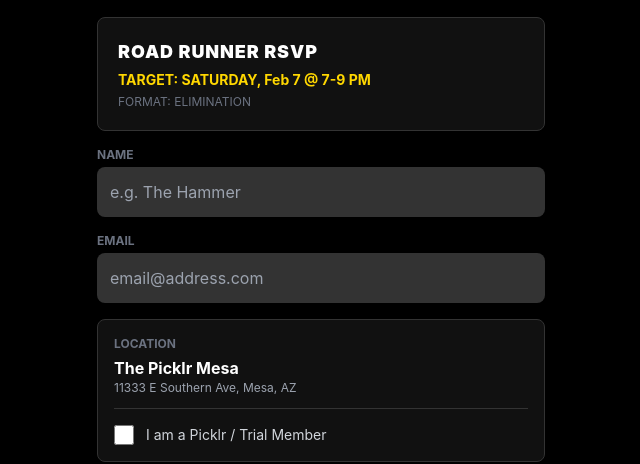
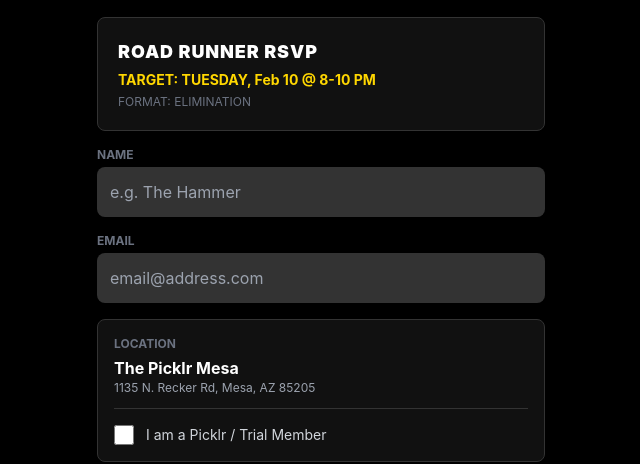
Before and after one commit to kabyfunfit/qcrr_site, a React (Vite) app: page / in a window 1280 px wide. Shown: the part 125-589 px from the top of the page, without its empty margins (319-959 px from the left). Built offline with nearby package versions, Linux system fonts and the light colour scheme; no server answers.

Commit message:
date update

```diff
--- a/src/pages/RSVP.jsx
+++ b/src/pages/RSVP.jsx
@@ -8,21 +8,48 @@
 
 // --- DATE HELPERS ---
 
-// 1. For Display (e.g. "Feb 7")
-const getDisplayDate = () => {
+const getNextTuesday = () => {
   const today = new Date();
   const nextDate = new Date(today);
-  nextDate.setDate(today.getDate() + ((7 + 6 - today.getDay()) % 7 || 7)); // Next Saturday
-  return nextDate.toLocaleDateString('en-US', { month: 'short', day: 'numeric' });
+
+  // Calculate days until Tuesday (2)
+  // If today is Monday (1), result is 1 (Target: Tomorrow)
+  // If today is Tuesday (2), result is 0 (Target: Today)
+  const daysUntilTuesday = (2 - today.getDay() + 7) % 7;
+
+  nextDate.setDate(today.getDate() + daysUntilTuesday);
+  return nextDate;
 };
 
-// 2. For Database (e.g. "2026-02-07")
-const getSaturdayISO = () => {
-  const today = new Date();
-  const nextDate = new Date(today);
-  nextDate.setDate(today.getDate() + ((7 + 6 - today.getDay()) % 7 || 7));
-  return nextDate.toISOString().split('T')[0];
+// 1. For Display (e.g. "Feb 10")
+const getDisplayDate = () => {
+  return getNextTuesday().toLocaleDateString('en-US', { month: 'short', day: 'numeric' });
 };
+
+// 2. For Database (e.g. "2026-02-10")
+const getTargetISO = () => {
+  return getNextTuesday().toISOString().split('T')[0];
+};
+
+// --- SUB-COMPONENTS ---
+
+const ContactBox = () => (
+  <div className="mt-6 p-4 border border-brand-gray rounded-lg bg-brand-dark">
+    <p className="text-xs text-gray-500 font-bold uppercase tracking-wider mb-1">
+      NEED HELP?
+    </p>
+    <p className="text-sm text-white">
+      Questions? Text Sean @ <a href="sms:4803221517" className="underline hover:text-brand-gold">480.322.1517</a>
+    </p>
+  </div>
+);
+
+const LoadingSpinner = () => (
+  <svg className="animate-spin h-5 w-5 text-black mr-2" xmlns="http://www.w3.org/2000/svg" fill="none" viewBox="0 0 24 24">
+    <circle className="opacity-25" cx="12" cy="12" r="10" stroke="currentColor" strokeWidth="4"></circle>
+    <path className="opacity-75" fill="currentColor" d="M4 12a8 8 0 018-8V0C5.373 0 0 5.373 0 12h4zm2 5.291A7.962 7.962 0 014 12H0c0 3.042 1.135 5.824 3 7.938l3-2.647z"></path>
+  </svg>
+);
 
 export default function RSVP() {
   const [step, setStep] = useState(1);
@@ -34,10 +61,10 @@
     if (!form.name || !form.email) return;
     setLoading(true);
 
-    const targetDate = getSaturdayISO();
+    const targetDate = getTargetISO();
 
     try {
-      // 1. Check if they exist
+      // 1. Check if user exists
       const check = await databases.listDocuments(
         DB_ID,
         COLLECTION_ID,
@@ -47,7 +74,6 @@
       if (check.total > 0) {
         // --- RETURNING PLAYER ---
         const doc = check.documents[0];
-        // CHANGED: Look at 'rsvp' instead of 'attendance_log'
         const currentRsvps = doc.rsvp || [];
 
         if (!currentRsvps.includes(targetDate)) {
@@ -57,8 +83,9 @@
             COLLECTION_ID,
             doc.$id,
             {
-              rsvp: newRsvps, // CHANGED: Update 'rsvp' attribute
-              is_member: form.is_member
+              rsvp: newRsvps,
+              is_member: form.is_member,
+              name: form.name
             }
           );
         }
@@ -71,8 +98,8 @@
           {
             name: form.name,
             email: form.email,
-            rsvp: [targetDate], // CHANGED: Initialize 'rsvp' attribute
-            attendance_log: [], // Keep attendance empty for now
+            rsvp: [targetDate],
+            attendance_log: [],
             can_reserve: false,
             is_member: form.is_member
           }
@@ -87,18 +114,6 @@
     }
   };
 
-  // --- SUB-COMPONENTS ---
-  const ContactBox = () => (
-    <div className="mt-6 p-4 border border-brand-gray rounded-lg bg-brand-dark">
-      <p className="text-xs text-gray-500 font-bold uppercase tracking-wider mb-1">
-        NEED HELP?
-      </p>
-      <p className="text-sm text-white">
-        Questions? Text Sean @ <a href="sms:4803221517" className="underline">480.322.1517</a>
-      </p>
-    </div>
-  );
-
   // --- VIEW 1: THE FORM ---
   if (step === 1) return (
     <div className="min-h-screen bg-brand-black flex items-center justify-center p-4">
@@ -107,7 +122,7 @@
         {/* HEADER CARD */}
         <div className="bg-brand-dark border border-brand-gray rounded-lg p-5 mb-4">
           <h1 className="text-lg font-black text-white uppercase tracking-wider">Road Runner RSVP</h1>
-          <p className="text-brand-gold text-sm font-bold mt-1">TARGET: SATURDAY, {getDisplayDate()} @ 7-9 PM</p>
+          <p className="text-brand-gold text-sm font-bold mt-1">TARGET: TUESDAY, {getDisplayDate()} @ 8-10 PM</p>
           <p className="text-xs text-gray-500 mt-1">FORMAT: ELIMINATION</p>
         </div>
 
@@ -141,17 +156,17 @@
              <div className="border-b border-brand-gray pb-3">
                 <p className="text-xs text-gray-500 font-bold mb-1">LOCATION</p>
                 <p className="font-bold text-white">The Picklr Mesa</p>
-                <p className="text-xs text-gray-400">11333 E Southern Ave, Mesa, AZ</p>
+                <p className="text-xs text-gray-400">1135 N. Recker Rd, Mesa, AZ 85205</p>
              </div>
 
-             <label className="flex items-center space-x-3 cursor-pointer">
+             <label className="flex items-center space-x-3 cursor-pointer group">
                <input
                  type="checkbox"
-                 className="w-5 h-5 accent-brand-gold bg-brand-gray rounded"
+                 className="w-5 h-5 accent-brand-gold bg-brand-gray rounded cursor-pointer"
                  checked={form.is_member}
                  onChange={e => setForm({...form, is_member: e.target.checked})}
                />
-               <span className="text-sm text-gray-300">I am a Picklr / Trial Member</span>
+               <span className="text-sm text-gray-300 group-hover:text-white transition-colors">I am a Picklr / Trial Member</span>
              </label>
           </div>
 
@@ -161,13 +176,10 @@
             className="w-full bg-white text-black font-black py-4 rounded-lg hover:bg-gray-200 transition-colors disabled:opacity-50 flex items-center justify-center min-h-[56px]"
           >
             {loading ? (
-              <div className="flex items-center space-x-2">
-                <svg className="animate-spin h-5 w-5 text-black" xmlns="http://www.w3.org/2000/svg" fill="none" viewBox="0 0 24 24">
-                  <circle className="opacity-25" cx="12" cy="12" r="10" stroke="currentColor" strokeWidth="4"></circle>
-                  <path className="opacity-75" fill="currentColor" d="M4 12a8 8 0 018-8V0C5.373 0 0 5.373 0 12h4zm2 5.291A7.962 7.962 0 014 12H0c0 3.042 1.135 5.824 3 7.938l3-2.647z"></path>
-                </svg>
+              <>
+                <LoadingSpinner />
                 <span>LOCKING IT IN...</span>
-              </div>
+              </>
             ) : (
               'CONFIRM RSVP'
             )}
@@ -182,32 +194,33 @@
     <div className="min-h-screen bg-brand-black flex items-center justify-center p-4 text-center">
       <div className="w-full max-w-md">
         {form.is_member ? (
-          <>
+          <div className="animate-fade-in">
             <h1 className="text-3xl font-bold text-white uppercase tracking-widest mb-6">You Are In.</h1>
-            <div className="bg-brand-dark border border-brand-gray rounded-xl p-6">
+            <div className="bg-brand-dark border border-brand-gray rounded-xl p-6 shadow-2xl">
                <p className="text-lg text-gray-200 leading-relaxed">
                  See you at the <span className="font-bold text-white">Mesa Picklr</span><br/>
-                 <span className="text-sm text-gray-500">11333 E Southern Ave</span><br/>
-                 <span className="font-bold text-brand-gold mt-2 block">Saturday @ 7:00 - 9:00 PM</span>
+                 <span className="text-sm text-gray-500">1135 N. Recker Rd</span><br/>
+                 <span className="font-bold text-brand-gold mt-2 block">Tuesday @ 8:00 - 10:00 PM</span>
                </p>
             </div>
             <ContactBox />
-          </>
+          </div>
         ) : (
-          <>
+          <div className="animate-fade-in">
             <h1 className="text-2xl font-bold text-red-500 uppercase tracking-widest mb-4">Membership Required</h1>
             <div className="bg-red-900/20 border border-red-900 rounded-xl p-6 mb-6">
                <p className="text-red-200 text-sm">We saved your spot, but you need a membership to play.</p>
                <a
                  href="https://thepicklr.com/location/mesa/"
                  target="_blank"
-                 className="block mt-4 bg-red-600 text-white font-bold py-3 rounded-lg hover:bg-red-500"
+                 rel="noreferrer"
+                 className="block mt-4 bg-red-600 text-white font-bold py-3 rounded-lg hover:bg-red-500 transition-colors"
                >
                  Get Trial ($30)
                </a>
             </div>
             <ContactBox />
-          </>
+          </div>
         )}
       </div>
     </div>
```
